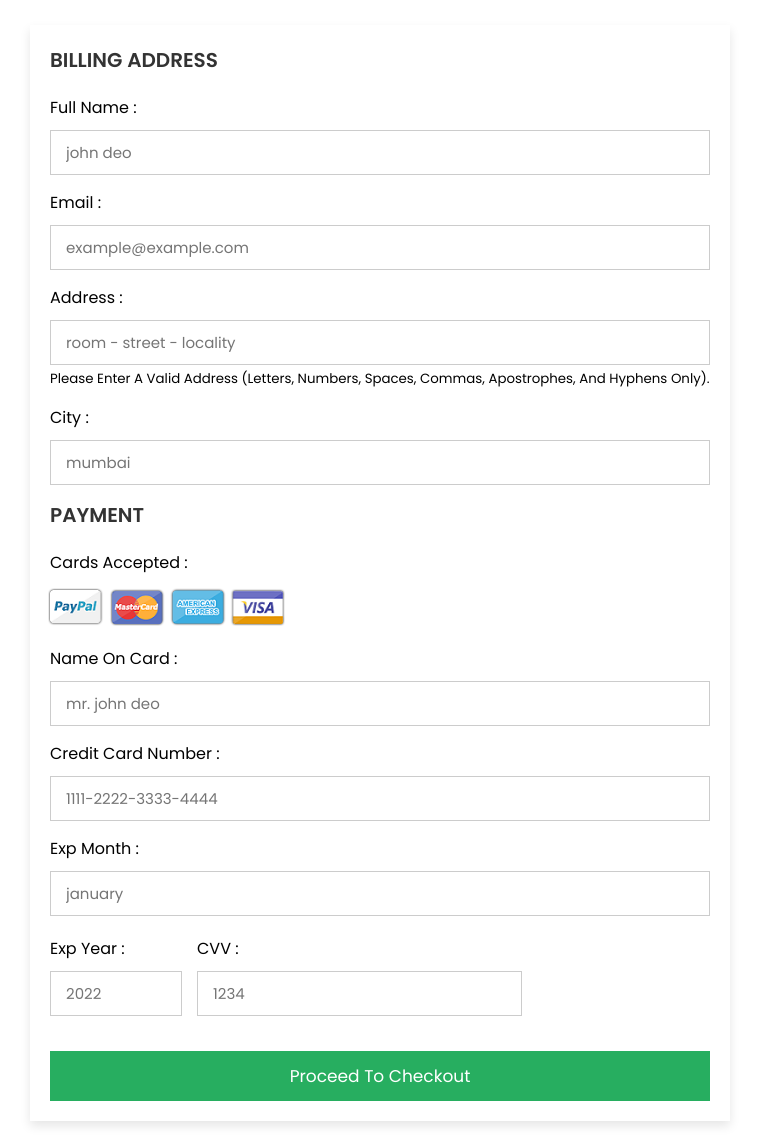
After one commit to rajeev-30/bookMyRide, a PHP site: page /payment.html in a window 1280 px wide. The commit adds this page. Shown: the whole page, without its empty margins (260-1019 px from the left). Run offline with PHP 8.4, Linux system fonts and the light colour scheme.

Commit message:
payment validation added

```diff
--- /dev/null
+++ b/carrental/payment.html
@@ -0,0 +1,144 @@
+<!DOCTYPE html>
+<html lang="en">
+  <head>
+    <meta charset="UTF-8" />
+    <meta http-equiv="X-UA-Compatible" content="IE=edge" />
+    <meta name="viewport" content="width=device-width, initial-scale=1.0" />
+
+    <!-- custom css file link  -->
+    <link rel="stylesheet" href="style.css" />
+  </head>
+  <body>
+    <div class="container">
+      <form action="">
+        <div class="row">
+          <div class="col">
+            <h3 class="title">billing address</h3>
+
+            <div class="inputBox">
+              <span>full name :</span>
+              <input type="text" placeholder="john deo" required pattern="[A-Za-z\s]+" title="Please enter only letters and spaces" />
+            </div>
+
+            <div class="inputBox">
+              <span>email :</span>
+              <input type="email" placeholder="example@example.com" required
+              pattern="[a-z0-9._%+-]+@[a-z0-9.-]+\.[a-z]{2,}$"
+              oninvalid="this.setCustomValidity('Please enter a valid email address')"
+              oninput="this.setCustomValidity('')"/>
+            </div>
+
+            <div class="inputBox">
+              <span>address :</span>
+              <input type="text" placeholder="room - street - locality" required pattern="^[a-zA-Z0-9\s,'-]*$"/>
+              <small>Please enter a valid address (letters, numbers, spaces, commas, apostrophes, and hyphens only).</small>
+            </div>
+
+            <!-- <div class="inputBox">
+              <span>city :</span>
+              <input type="text" placeholder="mumbai" />
+            </div> -->
+
+            <div class="inputBox">
+              <span>city :</span>
+              <input type="text" placeholder="mumbai" required pattern="[a-zA-Z]+(?:[\s-][a-zA-Z]+)*" title="Enter a valid city name" />
+            </div>
+
+              <!-- <div class="inputBox">
+                <span>zip code :</span>
+                <input type="text" placeholder="123 456" />
+              </div>
+            </div>
+          </div> -->
+
+          <div class="col">
+            <h3 class="title">payment</h3>
+
+            <div class="inputBox">
+              <span>cards accepted :</span>
+              <img src="assets/images/card_img.png" alt="" />
+            </div>
+            <div class="inputBox">
+              <span>name on card :</span>
+              <input type="text" placeholder="mr. john deo" name="name_on_card" pattern="[a-zA-Z]+\s[a-zA-Z]+">
+
+            </div>
+            <div class="inputBox">
+              <span>credit card number :</span>
+              <input type="text" placeholder="1111-2222-3333-4444" pattern="[0-9]{4}-[0-9]{4}-[0-9]{4}-[0-9]{4}" required />
+
+            </div>
+            <div class="inputBox">
+              <span>exp month :</span>
+              <input type="text" placeholder="january" pattern="(January|February|March|April|May|June|July|August|September|October|November|December)" required />
+
+            </div>
+
+            <div class="flex">
+              <div class="inputBox">
+                <span>exp year :</span>
+                <input type="number" placeholder="2022" min="1900" max="2099" required>
+
+              </div>
+              <div class="inputBox">
+                <span>CVV :</span>
+                <input type="text" placeholder="1234" />
+              </div>
+            </div>
+          </div>
+        </div>
+
+        <!-- <input type="submit" onclick="showPopup() value="proceed to checkout" class="submit-btn" /> -->
+        <button class="submit-btn" onclick="showPopup()">proceed to checkout</button>
+
+      </form>
+    </div>
+    <script>
+        function showPopup() {
+
+  alert("Payment successful");
+}
+
+
+//       function validateForm() {
+//   // get form fields
+//   const name = document.getElementById("name").value;
+//   const email = document.getElementById("email").value;
+//   const address = document.getElementById("address").value;
+//   const city = document.getElementById("city").value;
+//   const state = document.getElementById("state").value;
+// //   const zip = document.getElementById("zip").value;
+//   const cardName = document.getElementById("card-name").value;
+//   const cardNumber = document.getElementById("card-number").value;
+//   const expMonth = document.getElementById("exp-month").value;
+//   const expYear = document.getElementById("exp-year").value;
+//   const cvv = document.getElementById("cvv").value;
+
+//   // check if any field is empty
+//   if (
+//     !name ||
+//     !email ||
+//     !address ||
+//     !city ||
+//     !state ||
+//     !zip ||
+//     !cardName ||
+//     !cardNumber ||
+//     !expMonth ||
+//     !expYear ||
+//     !cvv
+//   ) {
+//     alert("Please fill in all fields before proceeding to checkout.");
+//     return false;
+//   }
+//   else{
+//     alert("Payment successful!");
+//     return true;
+//   }
+
+// }
+
+
+    </script>
+  </body>
+</html>
--- /dev/null
+++ b/carrental/style.css
@@ -0,0 +1,93 @@
+@import url('https://fonts.googleapis.com/css2?family=Poppins:wght@100;300;400;500;600&display=swap');
+
+*{
+  font-family: 'Poppins', sans-serif;
+  margin:0; padding:0;
+  box-sizing: border-box;
+  outline: none; border:none;
+  text-transform: capitalize;
+  transition: all .2s linear;
+}
+
+.container{
+  display: flex;
+  justify-content: center;
+  align-items: center;
+  padding:25px;
+  min-height: 100vh;
+  background: linear-gradient(90deg, #ffffff 60%, #ffffff 40.1%);
+}
+
+.container form{
+  padding:20px;
+  width:700px;
+  background: #fff;
+  box-shadow: 0 5px 10px rgba(0,0,0,.1);
+}
+
+.container form .row{
+  display: flex;
+  flex-wrap: wrap;
+  gap:15px;
+}
+
+.container form .row .col{
+  flex:1 1 250px;
+}
+
+.container form .row .col .title{
+  font-size: 20px;
+  color:#333;
+  padding-bottom: 5px;
+  text-transform: uppercase;
+}
+
+.container form .row .col .inputBox{
+  margin:15px 0;
+}
+
+.container form .row .col .inputBox span{
+  margin-bottom: 10px;
+  display: block;
+}
+
+.container form .row .col .inputBox input{
+  width: 100%;
+  border:1px solid #ccc;
+  padding:10px 15px;
+  font-size: 15px;
+  text-transform: none;
+}
+
+.container form .row .col .inputBox input:focus{
+  border:1px solid #000;
+}
+
+.container form .row .col .flex{
+  display: flex;
+  gap:15px;
+}
+
+.container form .row .col .flex .inputBox{
+  margin-top: 5px;
+}
+
+.container form .row .col .inputBox img{
+  height: 34px;
+  margin-top: 5px;
+  filter: drop-shadow(0 0 1px #000);
+}
+
+.container form .submit-btn{
+  width: 100%;
+  padding:12px;
+  font-size: 17px;
+  background: #27ae60;
+  color:#fff;
+  margin-top: 5px;
+  cursor: pointer;
+}
+
+.container form .submit-btn:hover{
+  background: #2ecc71;
+}
```
Also changed, not shown: carrental/car-listing.php (+53 -46 lines), carrental/my-booking.php (+7 -4 lines), carrental/page.php (+23 -28 lines), carrental/assets/images/card_img.png (added).
